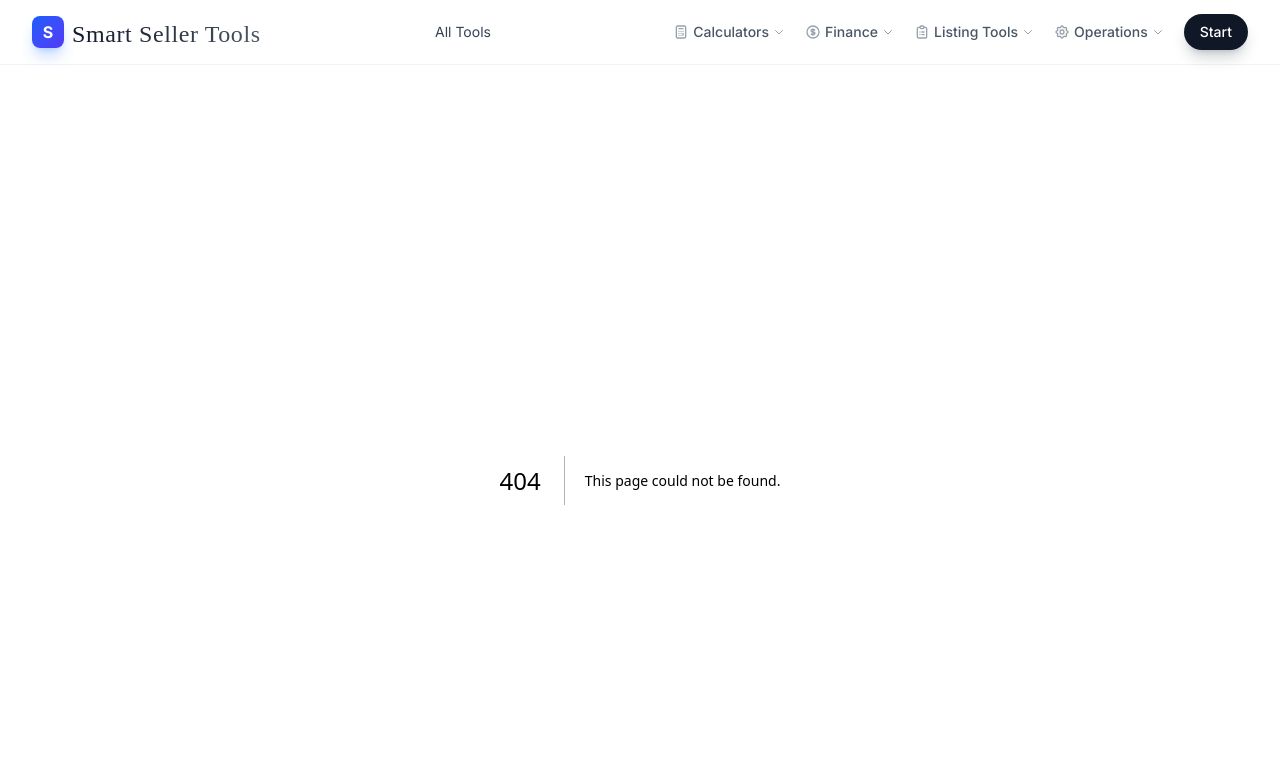
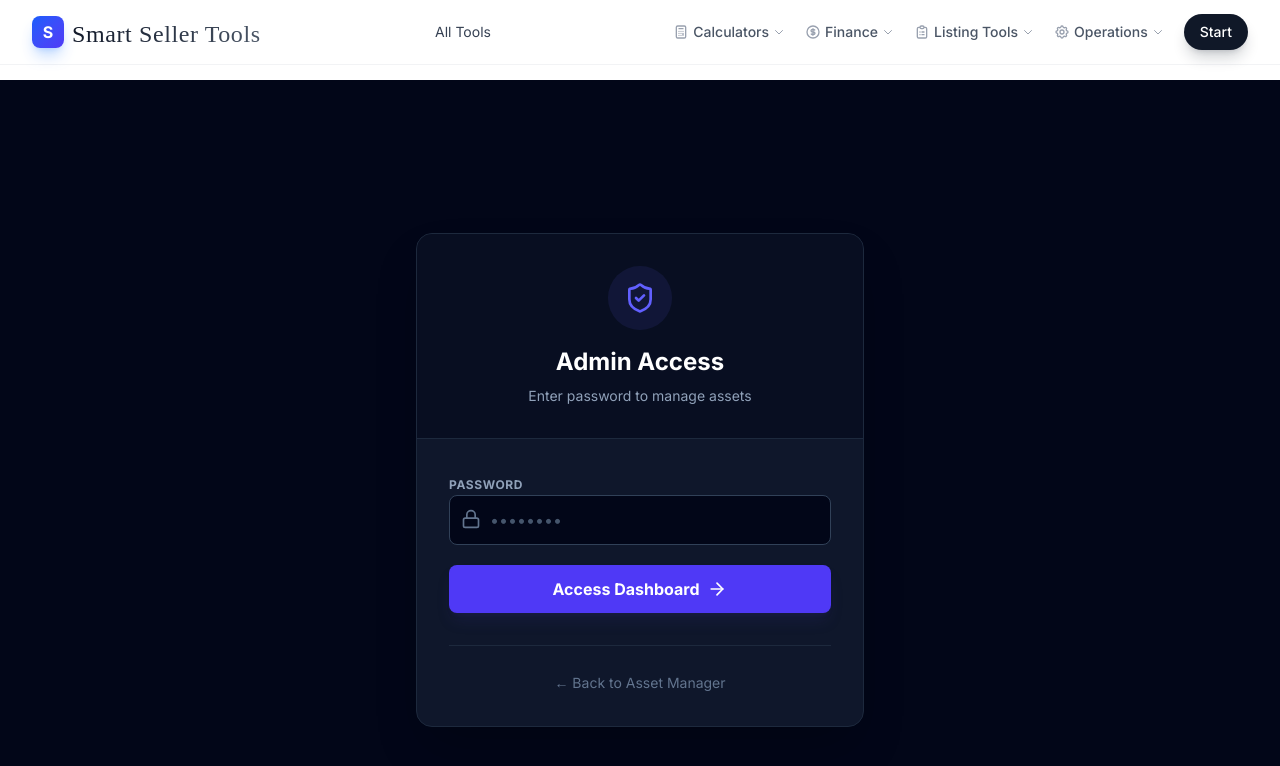
Before and after one commit to Smart-rwl/amazon-image-tool, a Next.js app: page /login in a window 1280 px wide. Before the commit this address had no page. Shown: the top 766 px of the page. Built offline with nearby package versions, Linux system fonts and the light colour scheme; a web font is replaced by a local one.

Commit message:
middleware add login security added

```diff
--- /dev/null
+++ b/app/login/page.tsx
@@ -0,0 +1,113 @@
+'use client';
+
+import React, { useState } from 'react';
+import { useRouter, useSearchParams } from 'next/navigation';
+import Link from 'next/link';
+import { Lock, ArrowRight, Loader2, ShieldCheck } from 'lucide-react';
+
+export default function LoginPage() {
+  const router = useRouter();
+  const searchParams = useSearchParams();
+  const redirectPath = searchParams.get('redirect') || '/dashboard';
+
+  const [isLoading, setIsLoading] = useState(false);
+  const [password, setPassword] = useState('');
+  const [error, setError] = useState('');
+
+  const handleLogin = async (e: React.FormEvent) => {
+    e.preventDefault();
+    setIsLoading(true);
+    setError('');
+
+    try {
+      // 1. Call your existing API route
+      const res = await fetch('/api/login', {
+        method: 'POST',
+        headers: { 'Content-Type': 'application/json' },
+        body: JSON.stringify({ password }),
+      });
+
+      const data = await res.json();
+
+      if (!res.ok || !data.success) {
+        throw new Error(data.message || 'Invalid password');
+      }
+
+      // 2. Success! Force a router refresh to update cookies, then redirect
+      router.refresh();
+      router.push(redirectPath);
+
+    } catch (err: any) {
+      setError(err.message);
+      setIsLoading(false);
+    }
+  };
+
+  return (
+    <div className="min-h-screen bg-slate-950 flex items-center justify-center p-4">
+      <div className="w-full max-w-md bg-slate-900 border border-slate-800 rounded-2xl shadow-2xl overflow-hidden">
+
+        <div className="bg-slate-950/50 p-8 border-b border-slate-800 text-center">
+          <div className="mx-auto bg-indigo-500/10 w-16 h-16 rounded-full flex items-center justify-center mb-4">
+            <ShieldCheck className="w-8 h-8 text-indigo-500" />
+          </div>
+          <h1 className="text-2xl font-bold text-white">Admin Access</h1>
+          <p className="text-slate-400 text-sm mt-2">Enter password to manage assets</p>
+        </div>
+
+        <div className="p-8">
+          <form onSubmit={handleLogin} className="space-y-5">
+
+            {/* Password Input */}
+            <div className="space-y-2">
+              <label className="text-xs font-bold text-slate-400 uppercase tracking-wider">Password</label>
+              <div className="relative">
+                <Lock className="absolute left-3 top-3.5 w-5 h-5 text-slate-500" />
+                <input
+                  type="password"
+                  value={password}
+                  onChange={(e) => setPassword(e.target.value)}
+                  placeholder="••••••••"
+                  className="w-full bg-slate-950 border border-slate-700 rounded-lg py-3 pl-10 pr-4 text-slate-200 focus:outline-none focus:border-indigo-500 focus:ring-1 focus:ring-indigo-500 transition-all placeholder:text-slate-600"
+                  required
+                />
+              </div>
+            </div>
+
+            {/* Error Message */}
+            {error && (
+              <div className="text-red-400 text-sm font-medium text-center bg-red-950/30 p-2 rounded border border-red-900/50">
+                {error}
+              </div>
+            )}
+
+            {/* Submit Button */}
+            <button
+              type="submit"
+              disabled={isLoading}
+              className="w-full bg-indigo-600 hover:bg-indigo-500 text-white font-bold py-3 rounded-lg shadow-lg shadow-indigo-900/20 transition-all flex items-center justify-center gap-2 disabled:opacity-70 disabled:cursor-not-allowed"
+            >
+              {isLoading ? (
+                <>
+                  <Loader2 className="w-5 h-5 animate-spin" />
+                  Verifying...
+                </>
+              ) : (
+                <>
+                  Access Dashboard <ArrowRight className="w-5 h-5" />
+                </>
+              )}
+            </button>
+          </form>
+
+           <div className="mt-8 text-center border-t border-slate-800 pt-6">
+            <Link href="/" className="text-slate-500 hover:text-white text-sm transition-colors">
+              ← Back to Asset Manager
+            </Link>
+          </div>
+        </div>
+
+      </div>
+    </div>
+  );
+}
--- a/middleware.ts
+++ b/middleware.ts
@@ -1,29 +1,31 @@
-import { NextRequest, NextResponse } from 'next/server';
+// middleware.ts
+import { NextResponse } from 'next/server';
+import type { NextRequest } from 'next/server';
 
-const PROTECTED_PREFIXES = ['/dashboard', '/products'];
+export function middleware(request: NextRequest) {
+  // 1. Check if the user has the cookie set by your API
+  const authCookie = request.cookies.get('admin_auth');
+  const isAuthenticated = !!authCookie;
 
-export function middleware(req: NextRequest) {
-  const { pathname } = req.nextUrl;
+  // 2. Define protected routes
+  const isDashboardPage = request.nextUrl.pathname.startsWith('/dashboard');
+  const isLoginPage = request.nextUrl.pathname.startsWith('/login');
 
-  const isProtected = PROTECTED_PREFIXES.some((prefix) =>
-    pathname.startsWith(prefix)
-  );
-
-  if (!isProtected) {
-    return NextResponse.next();
+  // 3. Logic:
+  // If trying to go to dashboard but NOT logged in -> Redirect to Login
+  if (isDashboardPage && !isAuthenticated) {
+    return NextResponse.redirect(new URL('/login', request.url));
   }
 
-  const hasAuth = req.cookies.get('admin_auth')?.value === '1';
-
-  if (!hasAuth) {
-    const loginUrl = new URL('/login', req.url);
-    loginUrl.searchParams.set('redirect', pathname);
-    return NextResponse.redirect(loginUrl);
+  // If trying to go to login but ALREADY logged in -> Redirect to Dashboard
+  if (isLoginPage && isAuthenticated) {
+    return NextResponse.redirect(new URL('/dashboard', request.url));
   }
 
   return NextResponse.next();
 }
 
+// Configure which paths the middleware runs on
 export const config = {
-  matcher: ['/dashboard/:path*', '/products/:path*'],
+  matcher: ['/dashboard/:path*', '/login'],
 };
```
